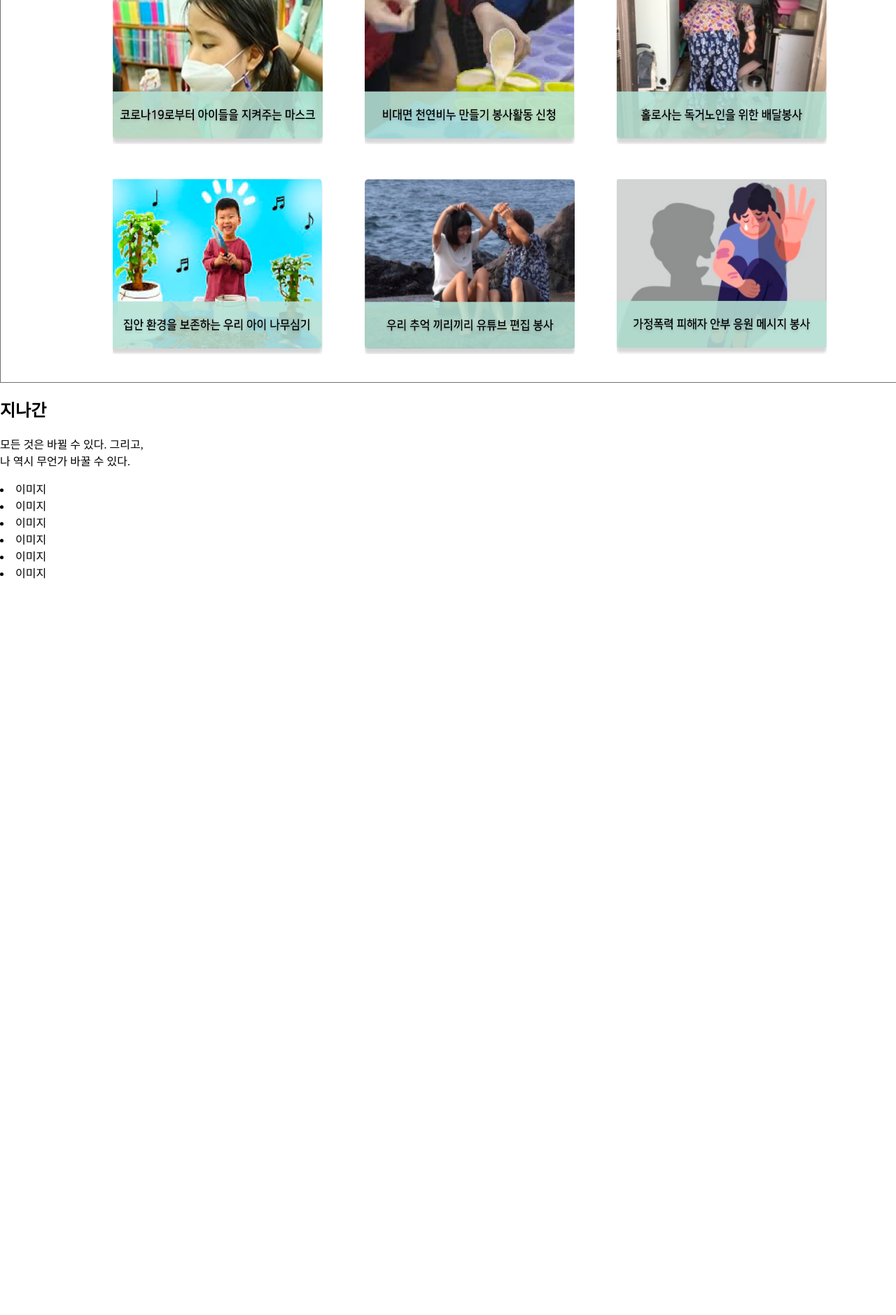
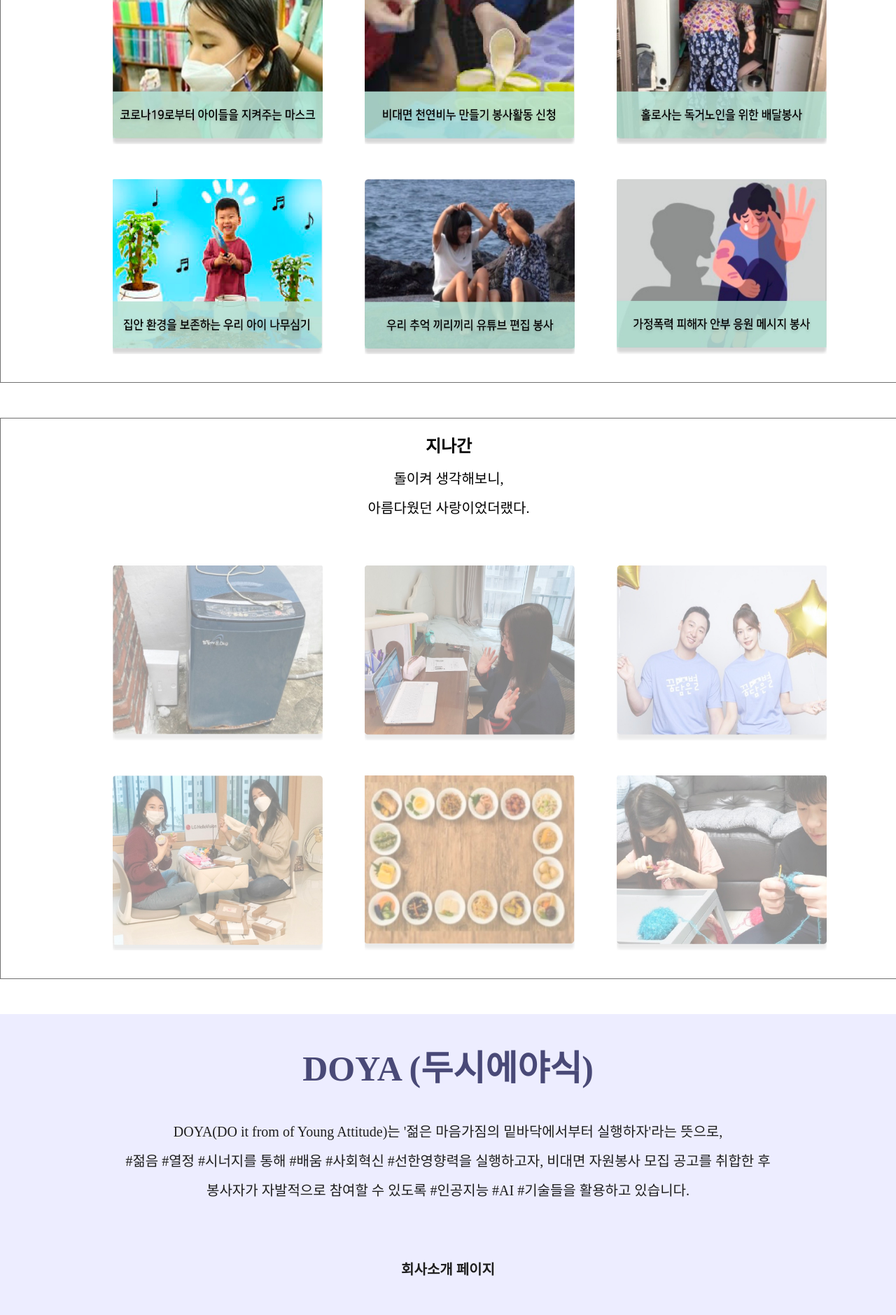
Before and after one commit to GJAI-School/2020-GJAI-Hackerton, a Django app: page / in a window 1280 px wide. Shown: the part 1160-3039 px from the top of the page at 70% size. Before the commit the page ends 1987 px from the top, so only its background shows below. Run offline with Django 3.2, Linux system fonts and the light colour scheme.

Commit message:
head update
모집중인, 지나간, 두야 소개 글 추가

```diff
--- a/doya/firstapp/static/main.css
+++ b/doya/firstapp/static/main.css
@@ -14,6 +14,13 @@ header .head_1 {
     flex-direction: column;
     justify-content: center;
     align-items: center;
+}
+
+header .title{
+    position: absolute;
+    left: 70px;
+    width: 200px;
+    height: 80px;
 }
 
 header .head_1_text1{
@@ -192,6 +199,15 @@ header .menu_img{
     border-color: #707070;
 }
 
+.main_box2{
+    width: 100%;
+    height: 800px;
+    margin-top: 50px;
+    border: solid 1px;
+    border-color: #707070;
+    margin-top: 50px;
+}
+
 .main_text1{
     display: flex;
     justify-content: center;
@@ -245,5 +261,58 @@ header .menu_img{
     height: 250px;
 }
 
+/* 회사 정보 */
+.company_info{
+    width: 100%;
+    height: 430px;
+    opacity: 0.88;
+    background-color: #ebebff;
+}
 
-/* 메인페이지 지나간 */
+.company_name{
+    display: flex;
+    justify-content: center;
+    padding-top: 50px;
+    font-family: NanumSquareB;
+    font-size: 50px;
+    font-weight: bold;
+    font-stretch: normal;
+    font-style: normal;
+    line-height: 1.13;
+    letter-spacing: normal;
+    text-align: center;
+    color: #313165;
+}
+
+.company_text{
+    white-space:nowrap
+    display: flex;
+    justify-content: center;
+    align-items: center;
+    font-family: NanumSquareL;
+    font-size: 20px;
+    font-weight: normal;
+    font-stretch: normal;
+    font-style: normal;
+    line-height: 1.12;
+    letter-spacing: normal;
+    text-align: center;
+    color: #000000;
+}
+
+.company_click{
+    padding-top: 70px;
+    white-space:nowrap
+    display: flex;
+    justify-content: center;
+    align-items: center;
+    font-family: NanumSquareL;
+    font-size: 20px;
+    font-weight: bold;
+    font-stretch: normal;
+    font-style: normal;
+    line-height: 1.12;
+    letter-spacing: normal;
+    text-align: center;
+    color: #000000;
+}
--- a/doya/firstapp/templates/main.html
+++ b/doya/firstapp/templates/main.html
@@ -9,6 +9,7 @@
 <body>
     <header>
         <div class="head_1">
+            <img class="title" src="static/img/header.jpg">
             <div class="head_1_text1">위기경보 심각</div>
             <div class='head_1_text2'>코로나바이러스감염증-19</div>
         </div>
@@ -65,26 +66,35 @@
 
         <section>
             <header>
-                <div>
-                    <h2>지나간</h2>
-                </div>
-                <div>
-                    <p>모든 것은 바뀔 수 있다. 그리고,<br/>
-                        나 역시 무언가 바꿀 수 있다.</p>
+                <div class="main_box2">
+                    <h2 class="main_text1">지나간</h2>
+                    <div class="main_text2"><p>돌이켜 생각해보니, </p></div>
+                    <div class="main_text3"><p>아름다웠던 사랑이었더랬다.</p></div>
+                    <div class="main_box1_container">
+                        <img class="child" src="static/img/p01.jpg">
+                        <img class="child" src="static/img/p02.jpg">
+                        <img class="child" src="static/img/p03.jpg">
+                    </div>
+                    <div class="main_box1_container">
+                        <img class="child" src="static/img/p04.jpg">
+                        <img class="child" src="static/img/p05.jpg">
+                        <img class="child" src="static/img/p06.jpg">
                 </div>
             </header>
-            <article>
-                <ui>
-                    <li><img>이미지</li>
-                    <li><img>이미지</li>
-                    <li><img>이미지</li>
-                    <li><img>이미지</li>
-                    <li><img>이미지</li>
-                    <li><img>이미지</li>
-                </ui>
-            </article>
         </section>
     </contain>
 
+    <section>
+        <article>
+            <div class="company_info">
+                <h1 class="company_name">DOYA (두시에야식)</h1>
+                <div class="company_text"><p>DOYA(DO it from of Young Attitude)는 '젊은 마음가짐의 밑바닥에서부터 실행하자'라는 뜻으로,</p></div>
+                <div class="company_text"><p>#젊음 #열정 #시너지를 통해 #배움 #사회혁신 #선한영향력을 실행하고자, 비대면 자원봉사 모집 공고를 취합한 후</p></div>
+                <div class="company_text"><p>봉사자가 자발적으로 참여할 수 있도록 #인공지능 #AI #기술들을 활용하고 있습니다.</p></div>
+                <div class="company_click">회사소개 페이지</div>
+            </div>
+        </article>
+    </section>
+
 </body>
 </html>
```
Also changed, not shown: doya/firstapp/static/img/header.jpg (added), doya/firstapp/static/img/p01.jpg (added), doya/firstapp/static/img/p02.jpg (added), doya/firstapp/static/img/p03.jpg (added), doya/firstapp/static/img/p04.jpg (added), doya/firstapp/static/img/p05.jpg (added), doya/firstapp/static/img/p06.jpg (added).
